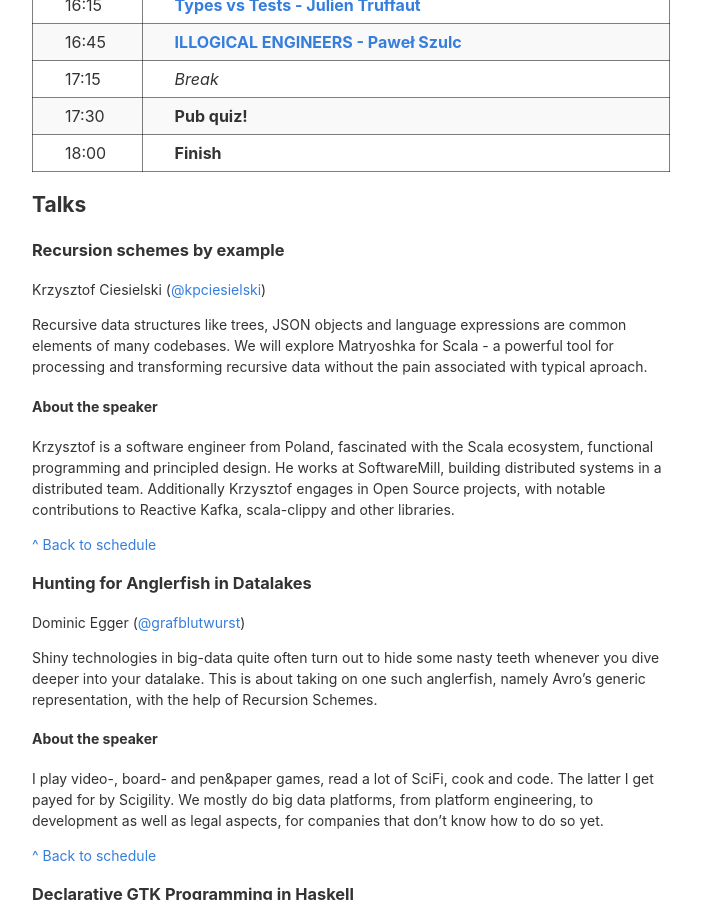
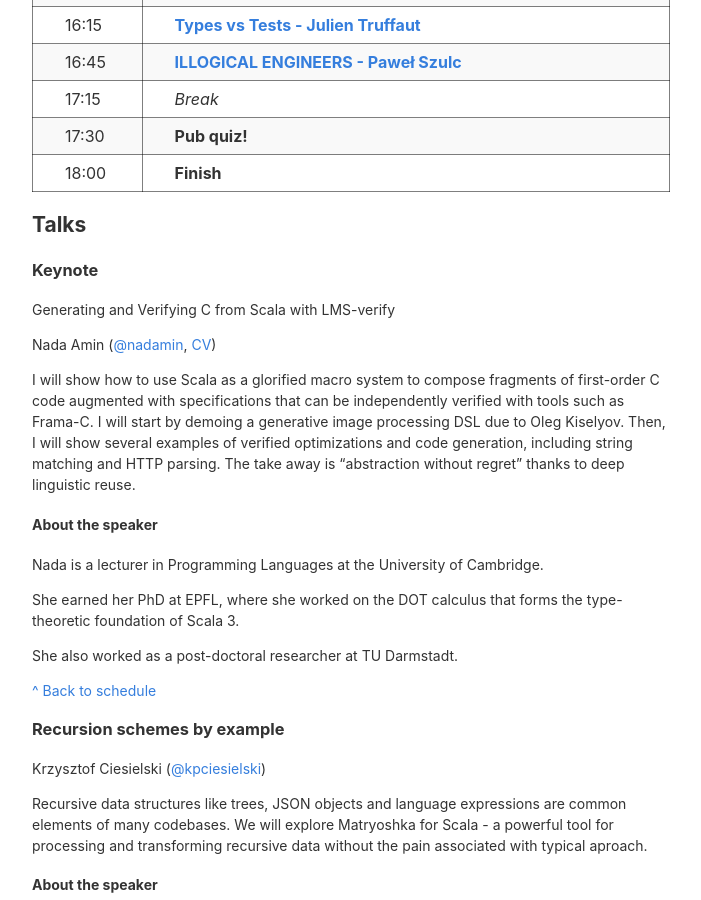
Before and after one commit to LambdAle/lambdale.github.io, a Jekyll site: the page built from schedule.md, in a window 1280 px wide and 900 px high, scrolled down 1077 px. Shown: the whole window, without its empty margins (289-990 px from the left). Built offline with Jekyll 4.4.1, drawn with Linux system fonts in a browser that asks for light colours; nearby versions of some CDN libraries; library files that are not in the unit come from our copies; comment, search, counter and statistics services are not loaded; some of the changed text lies outside the part shown.

Commit message:
Add title, abstract and bio for Nada Amin

```diff
--- a/schedule.md
+++ b/schedule.md
@@ -12,7 +12,7 @@ title: Schedule
 
 <tr>
   <td class="ba b--black-50">10:00</td>
-  <td class="ba b--black-50"><span class="b">Keynote - <a href="http://lampwww.epfl.ch/~amin/cv/" target="_blank">Nada Amin</a></span></td>
+  <td class="ba b--black-50"><a href="#keynote" class="b">Keynote: Generating and Verifying C from Scala with LMS-verify - Nada Amin</a></td>
 </tr>
 
 <tr>
@@ -104,6 +104,31 @@ title: Schedule
 </table>
 
 ## Talks
+
+### Keynote
+
+Generating and Verifying C from Scala with LMS-verify
+
+Nada Amin ([@nadamin](https://twitter.com/nadamin), [CV](http://lampwww.epfl.ch/~amin/cv/))
+
+I will show how to use Scala as a glorified macro system to compose fragments of
+first-order C code augmented with specifications that can be independently
+verified with tools such as Frama-C. I will start by demoing a generative image
+processing DSL due to Oleg Kiselyov. Then, I will show several examples of
+verified optimizations and code generation, including string matching and HTTP
+parsing. The take away is "abstraction without regret" thanks to deep linguistic
+reuse.
+
+#### About the speaker
+
+Nada is a lecturer in Programming Languages at the University of Cambridge.
+
+She earned her PhD at EPFL, where she worked on the DOT calculus that forms the
+type-theoretic foundation of Scala 3.
+
+She also worked as a post-doctoral researcher at TU Darmstadt.
+
+<a href="#schedule">^ Back to schedule</a>
 
 ### Recursion schemes by example
 
```
